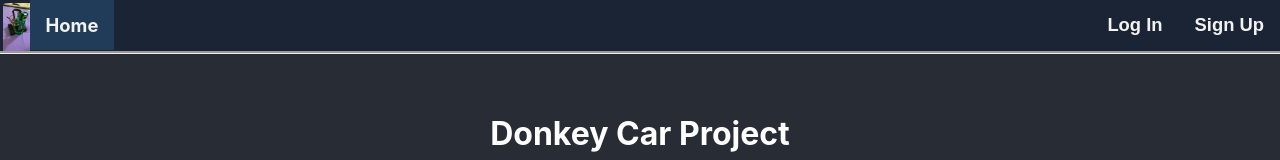
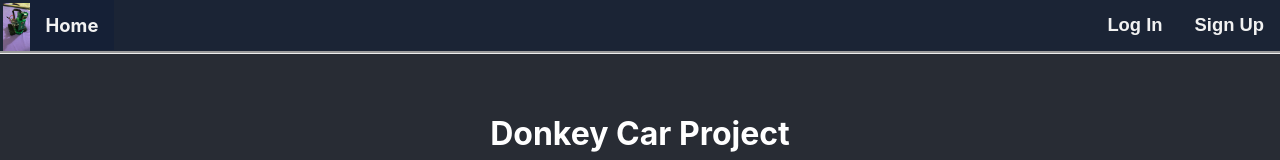
Before and after one commit to yassoof/donkey-car, a React (Create React App) app: page / in a window 1280 px wide. Shown: the top 160 px of the page. Built offline with nearby package versions, Linux system fonts and the light colour scheme.

Commit message:
Bug fixes

```diff
--- a/src/components/CenterNav.js
+++ b/src/components/CenterNav.js
@@ -8,7 +8,7 @@ const CenterNav = (props) => {
 
   return isAuthenticated ? (
     <span className='centerbar'>
-      <NavLink className={path.includes(props.path) ? 'nav-item active' : 'nav-item inactive'}
+      <NavLink className={[path].includes(props.path) ? 'nav-item active' : 'nav-item inactive'}
         to={path}>
         Test Cases
       </NavLink>
--- a/src/components/LeftNav.js
+++ b/src/components/LeftNav.js
@@ -15,7 +15,7 @@ const LeftNav = (props) => {
         <FaBars />
       </button>
       <img className='navlogo' src={logo} alt='navbar logo' />
-      <NavLink className={path.includes(props.path) ? 'nav-item active' : 'nav-item inactive'}
+      <NavLink className={[path].includes(props.path) ? 'nav-item active' : 'nav-item inactive'}
         to={path}>
         Home
       </NavLink>
```
